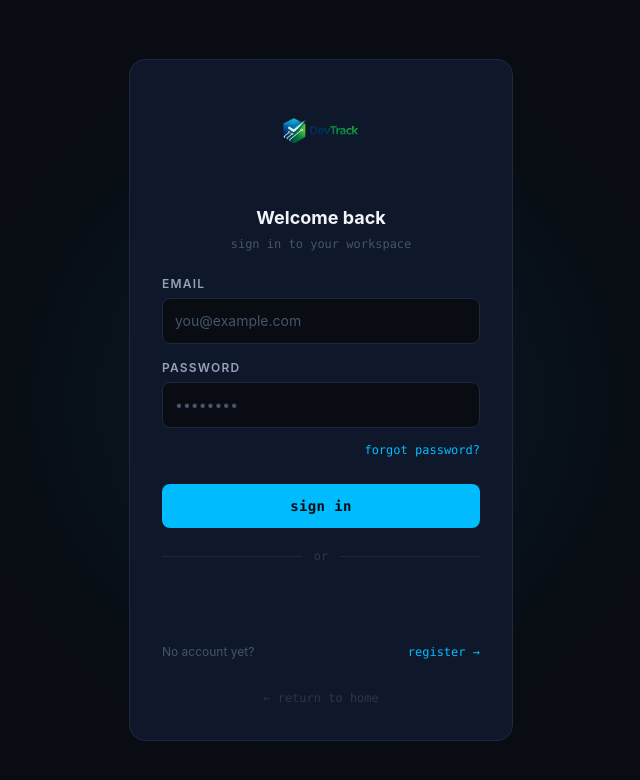
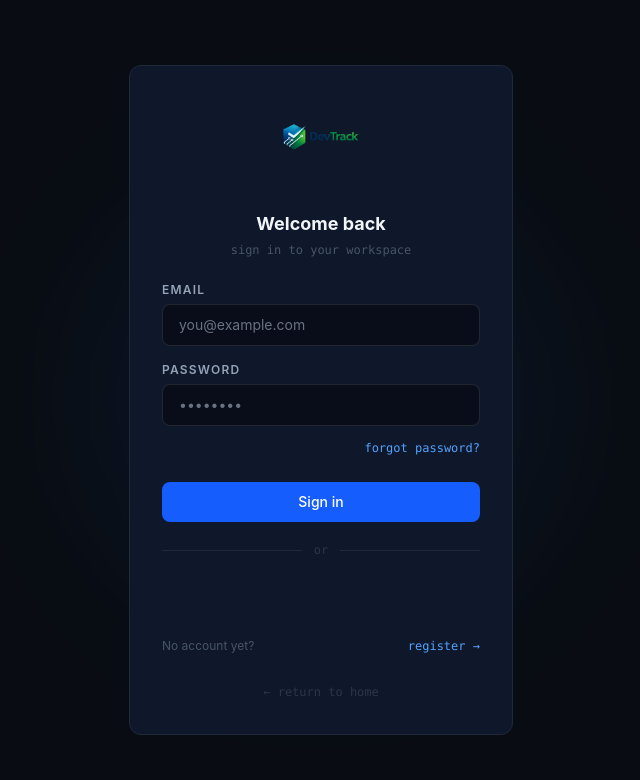
Before and after one commit to roymulinge/devtrack-app, a React (Vite) app: page /login in a window 1280 px wide. Shown: the top 780 px of the page, without its empty margins (319-959 px from the left). Built offline with nearby package versions, Linux system fonts and the light colour scheme.

Commit message:
fix(login): align with design system (blue-600 buttons, consistent inputs, rounded-xl)

```diff
--- a/src/pages/Login.jsx
+++ b/src/pages/Login.jsx
@@ -39,10 +39,10 @@ const Login = () => {
     <div className="min-h-screen bg-[var(--bg-primary)] flex items-center justify-center px-4 py-8 relative overflow-hidden">
 
       {/* Background glow */}
-      <div className="absolute w-[300px] sm:w-[500px] h-[300px] sm:h-[500px] rounded-full bg-sky-400/5 blur-3xl top-1/2 left-1/2 -translate-x-1/2 -translate-y-1/2 pointer-events-none" />
+      <div className="absolute w-[300px] sm:w-[500px] h-[300px] sm:h-[500px] rounded-full bg-blue-500/5 blur-3xl top-1/2 left-1/2 -translate-x-1/2 -translate-y-1/2 pointer-events-none" />
 
       {/* Card */}
-      <div className="w-full max-w-sm bg-[var(--bg-surface)] border border-[var(--border)] rounded-2xl p-6 sm:p-8 relative z-10">
+      <div className="w-full max-w-sm bg-[var(--bg-surface)] border border-[var(--border)] rounded-xl p-6 sm:p-8 relative z-10">
 
         {/* Logo */}
         <img
@@ -77,7 +77,7 @@ const Login = () => {
               onChange={(e) => setEmail(e.target.value)}
               required
               autoComplete="email"
-              className="w-full bg-[var(--bg-primary)] border border-[var(--border)] rounded-lg px-3 py-3 text-sm text-slate-200 placeholder-slate-600 focus:outline-none focus:border-sky-500/50 transition"
+              className="w-full bg-black/40 border border-white/10 rounded-lg px-4 py-2.5 text-sm text-white placeholder:text-gray-500 focus:outline-none focus:ring-1 focus:ring-blue-500 focus:border-transparent transition-all"
             />
           </div>
 
@@ -92,10 +92,10 @@ const Login = () => {
               onChange={(e) => setPassword(e.target.value)}
               required
               autoComplete="current-password"
-              className="w-full bg-[var(--bg-primary)] border border-[var(--border)] rounded-lg px-3 py-3 text-sm text-slate-200 placeholder-slate-600 focus:outline-none focus:border-sky-500/50 transition"
+              className="w-full bg-black/40 border border-white/10 rounded-lg px-4 py-2.5 text-sm text-white placeholder:text-gray-500 focus:outline-none focus:ring-1 focus:ring-blue-500 focus:border-transparent transition-all"
             />
             <div className="mt-2 text-right">
-              <Link to="/forgot-password" className="text-xs font-mono text-sky-400 hover:text-sky-300 transition">
+              <Link to="/forgot-password" className="text-xs font-mono text-blue-400 hover:text-blue-300 transition">
                 forgot password?
               </Link>
             </div>
@@ -104,9 +104,9 @@ const Login = () => {
           <button
             type="submit"
             disabled={loading}
-            className="w-full bg-sky-400 hover:bg-sky-300 disabled:bg-sky-400/40 text-[#090d13] font-mono font-bold text-sm py-3 rounded-lg transition tracking-wide mt-2"
+            className="w-full bg-blue-600 hover:bg-blue-500 disabled:bg-blue-600/50 disabled:cursor-not-allowed text-white font-medium text-sm py-2.5 rounded-lg transition-all active:scale-95 mt-2"
           >
-            {loading ? "signing in..." : "sign in"}
+            {loading ? "Signing in..." : "Sign in"}
           </button>
         </form>
 
@@ -132,7 +132,7 @@ const Login = () => {
         {/* Register link */}
         <div className="flex items-center justify-between">
           <span className="text-xs text-[var(--text-muted)]">No account yet?</span>
-          <Link to="/register" className="text-xs font-mono text-sky-400 hover:text-sky-300 transition">
+          <Link to="/register" className="text-xs font-mono text-blue-400 hover:text-blue-300 transition">
             register →
           </Link>
         </div>
```
